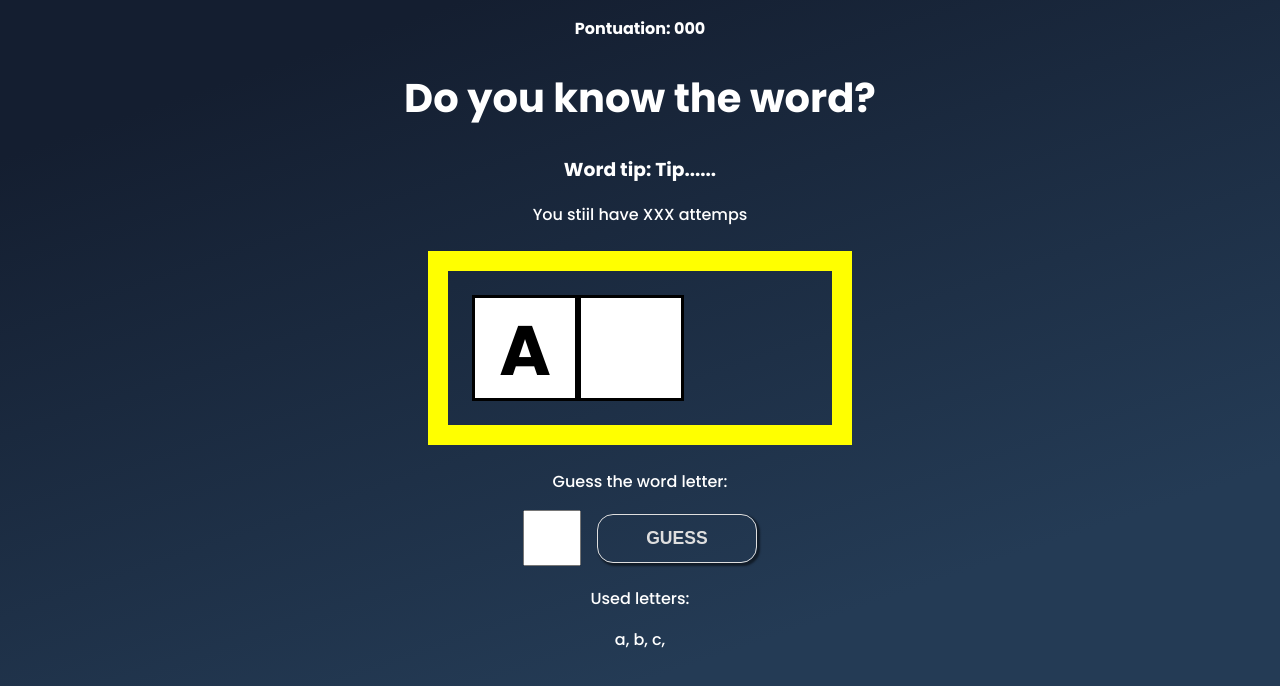
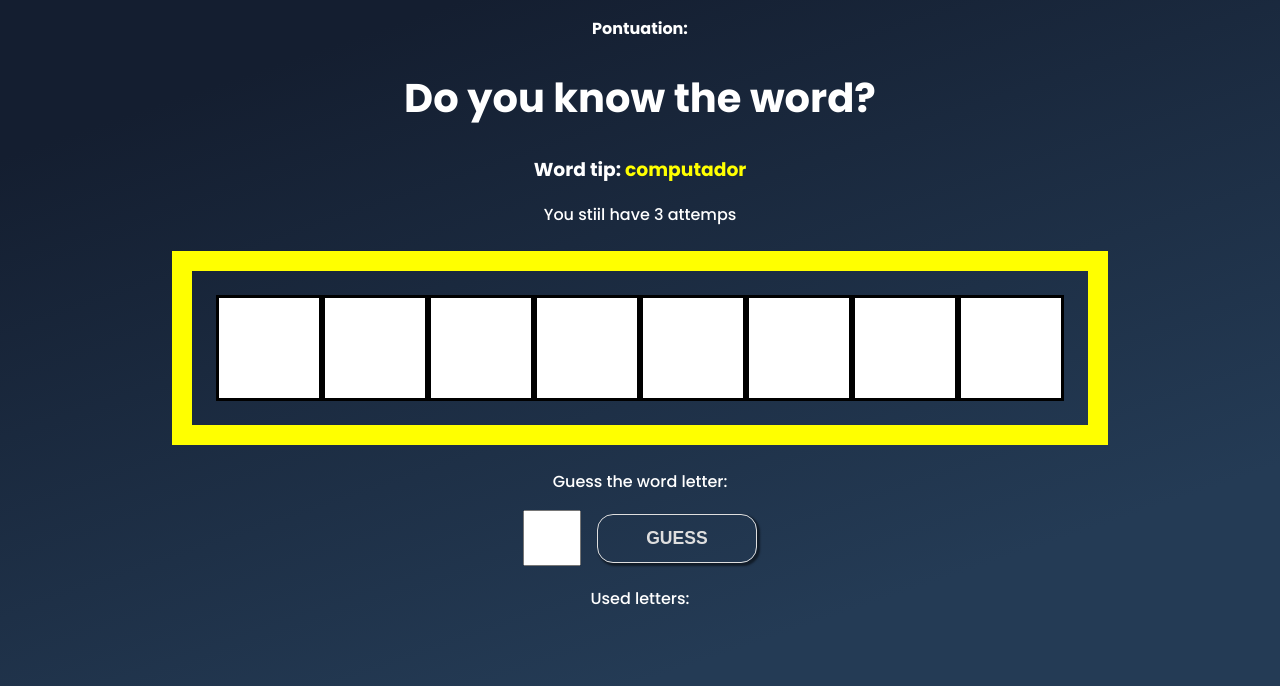
Before and after one commit to luiz-matoso/SecretWord, a React (Vite) app: page / in a window 1280 px wide. Both pictures are taken after a click on the button "PLAY". Shown: the top 686 px of the page. Built offline with nearby package versions, Linux system fonts and the light colour scheme.

Commit message:
:sparkles: feat: Consuming game stages

```diff
--- a/src/App.jsx
+++ b/src/App.jsx
@@ -25,6 +25,11 @@ function App() {
   const [pickedWord, setPickedWord] = useState("");
   const [pickedCategory, setPickedCategory] = useState("");
   const [letters, setLetters] = useState([]);
+
+  const [guessedLetters, setGuessedLetters] = useState([]);
+  const [wrongLetters, setWrongLetter] = useState([]);
+  const [guesses, setGuesses] = useState(3);
+  const [score, setScore] = useState(0);
 
   const pickWordAndCategory = () => {
     // Random category
@@ -56,7 +61,7 @@ function App() {
     // Set Stages
     setPickedWord(word);
     setPickedCategory(category);
-    setLetters(letters);
+    setLetters(wordLetters);
 
     setGameStage(stages[1].name);
   };
@@ -74,7 +79,17 @@ function App() {
   return (
     <>
       {gameStage === "start" && <InitialScreen startGame={startGame} />}
-      {gameStage === "game" && <GameScreen processInput={processInput} />}
+      {gameStage === "game" && (
+        <GameScreen
+          processInput={processInput}
+          pickedWord={pickedWord}
+          pickedCategory={pickedCategory}
+          letters={letters}
+          guessedLetters={guessedLetters}
+          wrongLetters={wrongLetters}
+          guesses={guesses}
+        />
+      )}
       {gameStage === "gameover" && <GameOverScreen restartGame={restartGame} />}
     </>
   );
--- a/src/components/GameScreen.jsx
+++ b/src/components/GameScreen.jsx
@@ -1,19 +1,35 @@
 import styles from "./GameScreen.module.css";
 
-const GameScreen = ({ processInput }) => {
+const GameScreen = ({
+  processInput,
+  pickedWord,
+  pickedCategory,
+  letters,
+  guessedLetters,
+  wrongLetters,
+  guesses,
+  score,
+}) => {
   return (
     <div className={styles.game}>
       <p className={styles.points}>
-        <span>Pontuation: 000</span>
+        <span>Pontuation: {score}</span>
       </p>
       <h1>Do you know the word?</h1>
       <h3 className={styles.tip}>
-        Word tip: <span>Tip......</span>
+        Word tip: <span>{pickedCategory}</span>
       </h3>
-      <p>You stiil have XXX attemps</p>
+      <p>You stiil have {guesses} attemps</p>
       <div className={styles.word_container}>
-        <span className={styles.letter}>A</span>
-        <span className={styles.blank_square}></span>
+        {letters.map((letter, i) =>
+          guessedLetters.includes(letter) ? (
+            <span key={i} className={styles.letter}>
+              {letter}
+            </span>
+          ) : (
+            <span key={i} className={styles.blank_square}></span>
+          )
+        )}
       </div>
       <div className={styles.letter_container}>
         <p>Guess the word letter: </p>
@@ -24,9 +40,9 @@ const GameScreen = ({ processInput }) => {
       </div>
       <div className={styles.wrong_letter_container}>
         <p>Used letters:</p>
-        <span>a, </span>
-        <span>b, </span>
-        <span>c, </span>
+        {wrongLetters.map((letter, i) => (
+          <span key={i}>{letter}, </span>
+        ))}
       </div>
     </div>
   );
--- a/src/components/GameScreen.module.css
+++ b/src/components/GameScreen.module.css
@@ -4,6 +4,10 @@
 
 .points span {
   font-weight: bold;
+}
+
+.tip span {
+  color: #ffff00;
 }
 
 .word_container {
```
